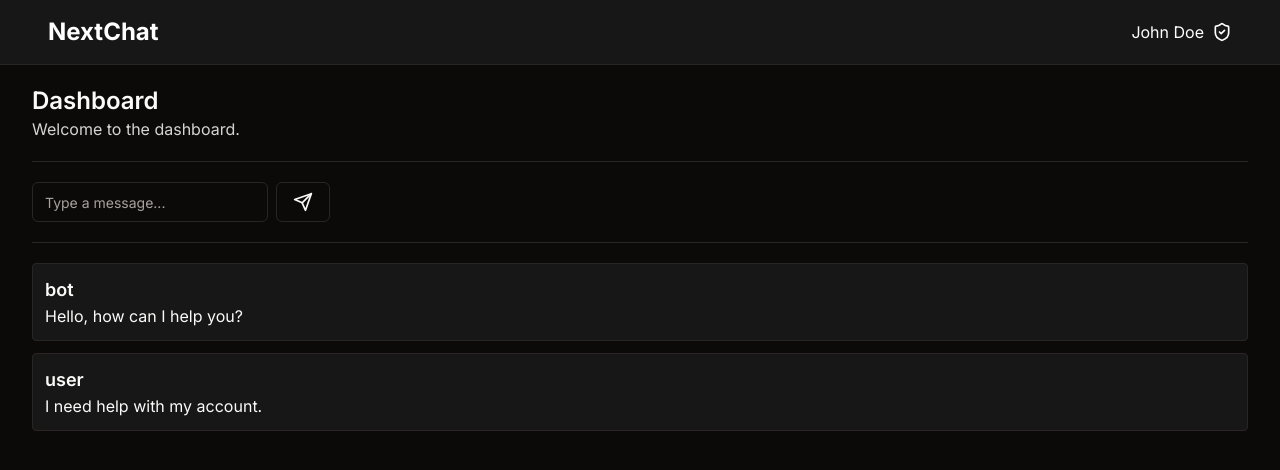
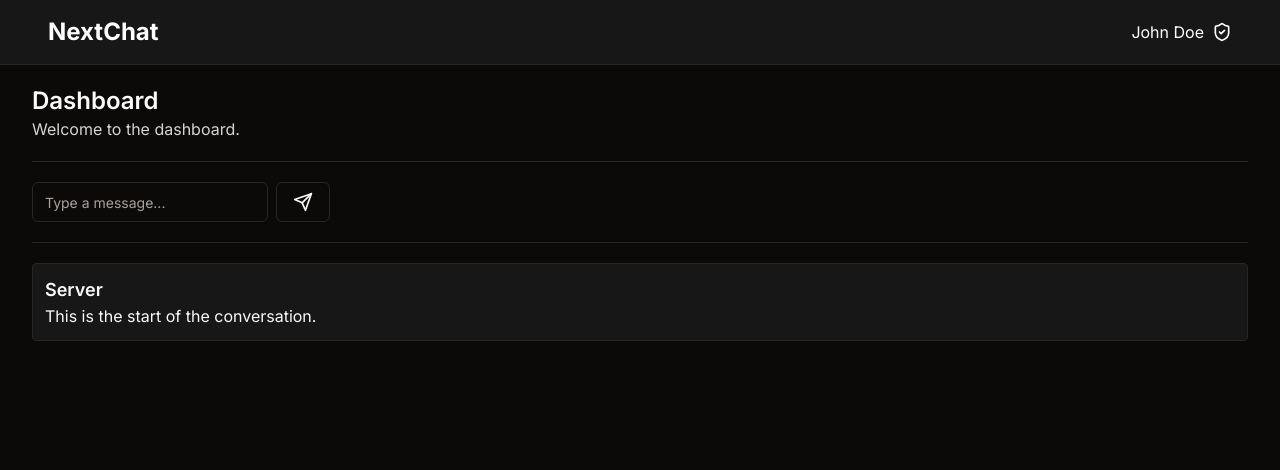
Before and after one commit to bidzanaaron/NextChat, a Next.js app: page /dashboard in a window 1280 px wide. Shown: the top 470 px of the page. Built offline with nearby package versions, Linux system fonts and the light colour scheme.

Commit message:
add default  server message

```diff
--- a/src/app/(main)/dashboard/page.tsx
+++ b/src/app/(main)/dashboard/page.tsx
@@ -9,13 +9,8 @@ export default function Dashboard() {
   const [messages, setMessages] = useState([
     {
       id: 1,
-      message: "Hello, how can I help you?",
-      sender: "bot",
-    },
-    {
-      id: 2,
-      message: "I need help with my account.",
-      sender: "user",
+      message: "This is the start of the conversation.",
+      sender: "Server",
     },
   ]);
 
```
